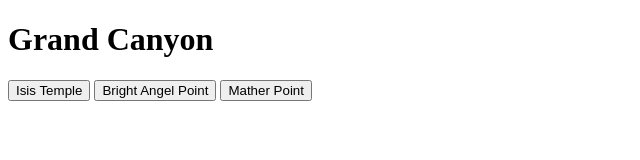
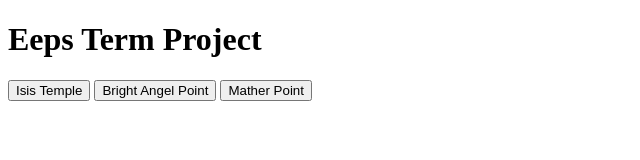
Before and after one commit to kienzco/kienzco.github.io, a plain HTML site: page index.html in a window 1280 px wide. Shown: the whole page, without its empty margins (0-640 px from the left). Drawn offline with Linux system fonts and the light colour scheme.

Commit message:
added text

```diff
--- a/index.html
+++ b/index.html
@@ -3,10 +3,10 @@
 <head>
     <meta charset="UTF-8">
     <meta name="viewport" content="width=device-width, initial-scale=1.0">
-    <title>Grand Canyon Image</title>
+    <title>Eeps Term Project</title>
 </head>
 <body>
-    <h1>Grand Canyon</h1>
+    <h1>Eeps Term Project</h1>
     <button onclick="isis()">Isis Temple</button>
     <div id="isis" style="display:none">
 	<video width="960" height="540" controls>
```
